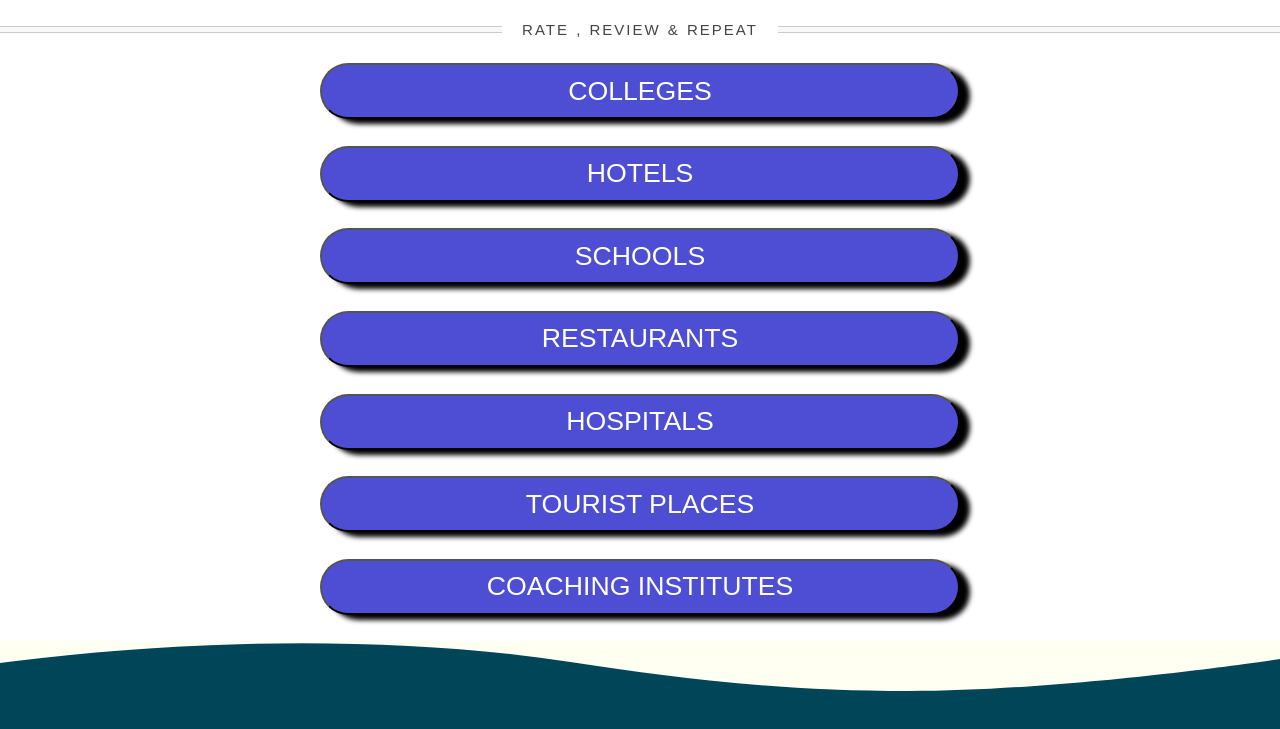
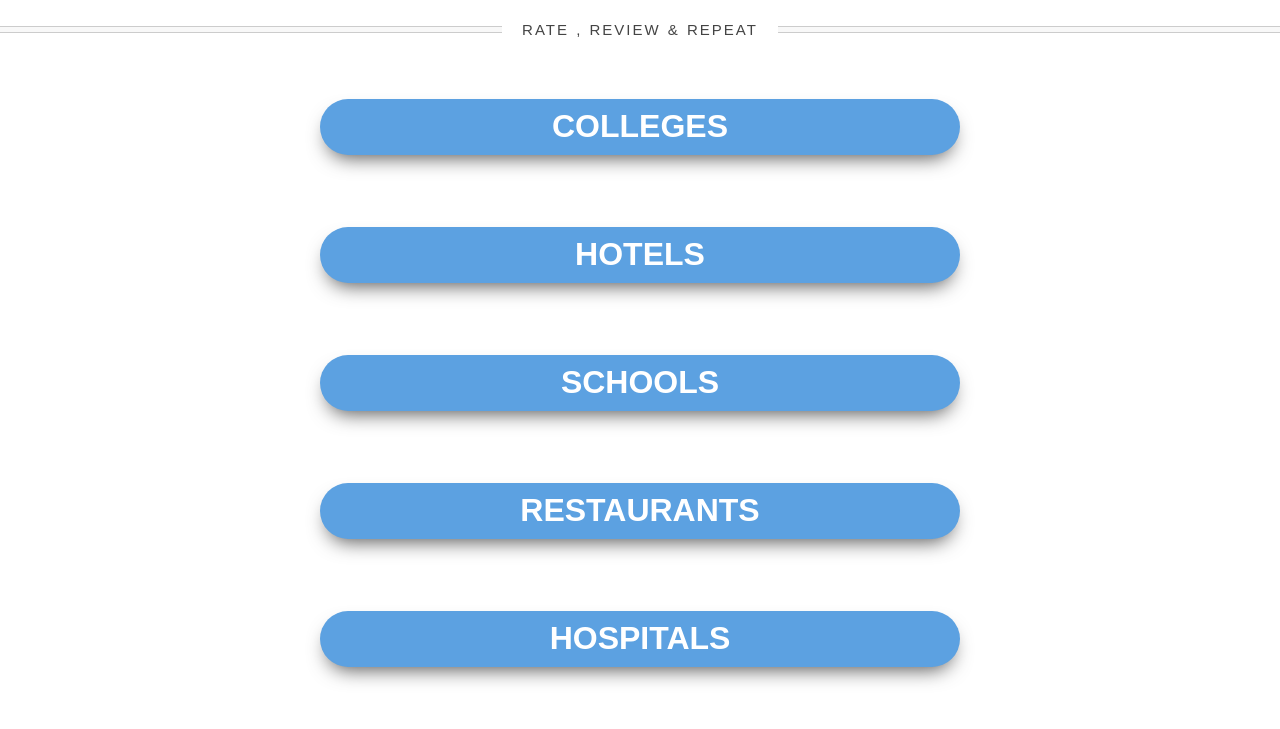
Before and after one commit to deepak04iiitn/Review-Island, a plain HTML site: page index.html in a window 1280 px wide. Shown: the part 2557-3286 px from the top of the page. Drawn offline with nearby package versions, Linux system fonts and the light colour scheme.

Commit message:
Add files via upload

```diff
--- a/categories.css
+++ b/categories.css
@@ -38,14 +38,13 @@
 
 .buttons {
     text-align: center;
-
 }
 
-.category-btn {
+/*.category-btn {
     width: 50%;
     height: 7vh;
     border-radius: 50px;
-    background-color: rgb(78, 78, 213);
+    background-image: linear-gradient(to right, #2BC0E4 0%, #EAECC6  51%, #2BC0E4  100%);
     cursor: pointer;
     margin-bottom: 2em;
     box-sizing: border-box;
@@ -59,13 +58,61 @@
 
 .category-btn p {
     font-size: 2em;
-    color: #ffff;
-}
+    color: rgb(110, 110, 240);
+    font-weight: 600;
+}*/
 
-/*.cat-btn {
-    background-color: #F6F6EB;
+.category-btn {
+    border-radius: 50px;
+    background-color: #5ca1e1;
+    border: none;
+    color: #fff;
+    /*text-align: center;*/
+    font-size: 32px;
+    padding: 16px;
+    width: 50%;
+    height: 7vh;
+    transition: all 0.5s;
+    cursor: pointer;
+    margin: 36px;
+    box-shadow: 0 10px 20px -8px rgba(0, 0, 0,.7);
+  }
 
-}*/
+  .category-btn{
+    cursor: pointer;
+    display: inline-block;
+    position: relative;
+    transition: 0.5s;
+  }
+
+  .category-btn:after {
+    content: '»';
+    position: absolute;
+    opacity: 0;
+    top: 14px;
+    right: -20px;
+    transition: 0.5s;
+    transform: translateY(-20%);
+  }
+
+  .category-btn:hover{
+    padding-right: 24px;
+    padding-left:8px;
+  }
+
+  .category-btn:hover:after {
+    opacity: 1;
+    right: 10px;
+  }
+
+  .category-btn p {
+    font-size: -2em;
+    color: white;
+    font-weight: 600;
+    transform: translateY(-20%);
+  }
+
+
 
 @media (max-width:650px) {
     .category-btn p {
@@ -74,6 +121,29 @@
 
     .nine h1 {
         font-size: 7vw;
+    }
+}
+
+@media (max-width:657px) {
+    .category-btn p {
+        font-size: 1em;
+    }
+}
+
+@media (max-width:580px) {
+    .category-btn p {
+        font-size: 3vh;
+    }
+}
+
+@media (max-width:500px) {
+    .buttons {
+        width: 100%;
+    }
+
+    .category-btn p {
+        font-size: 1.9vh;
+        transform: translateY(10%);
     }
 }
 
```
